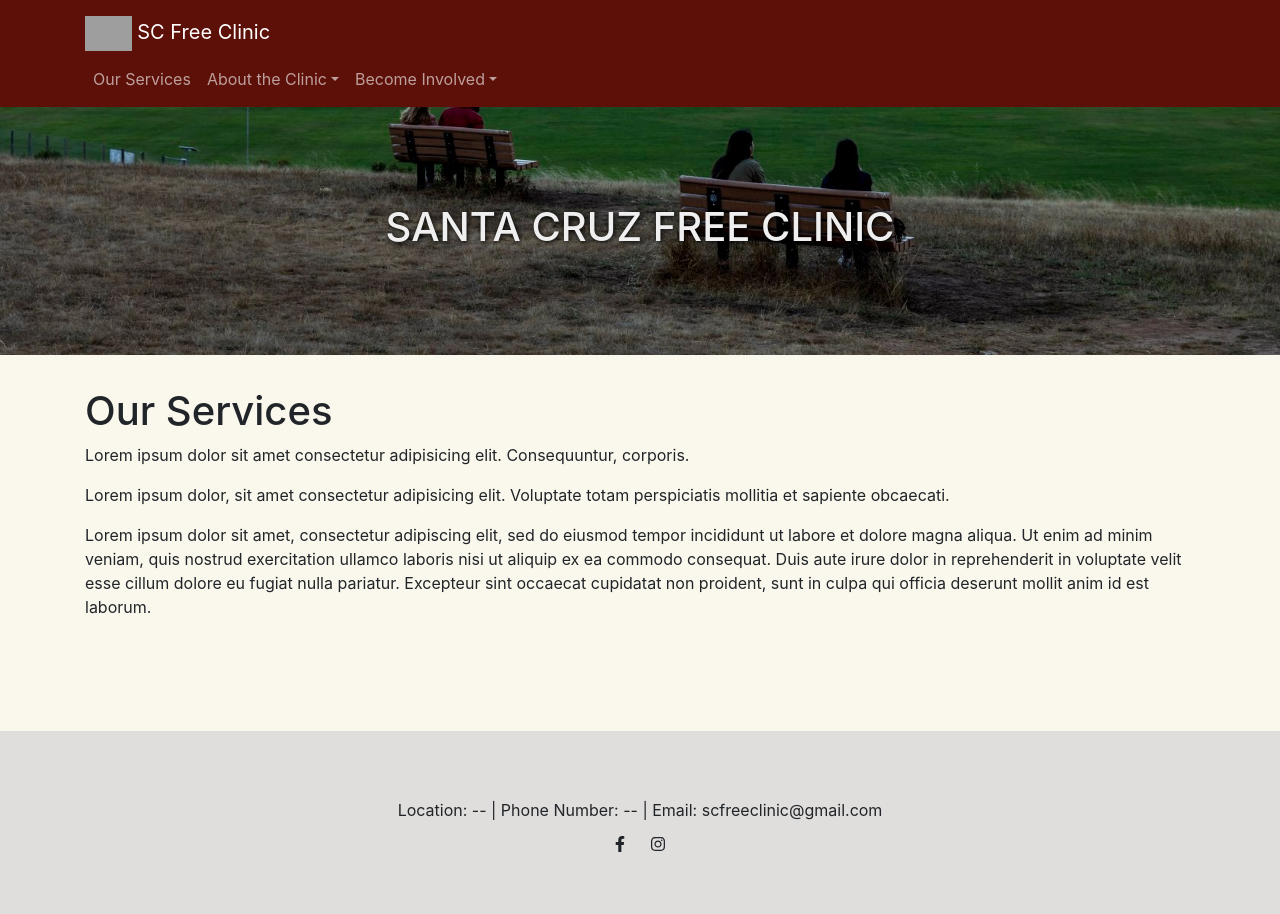
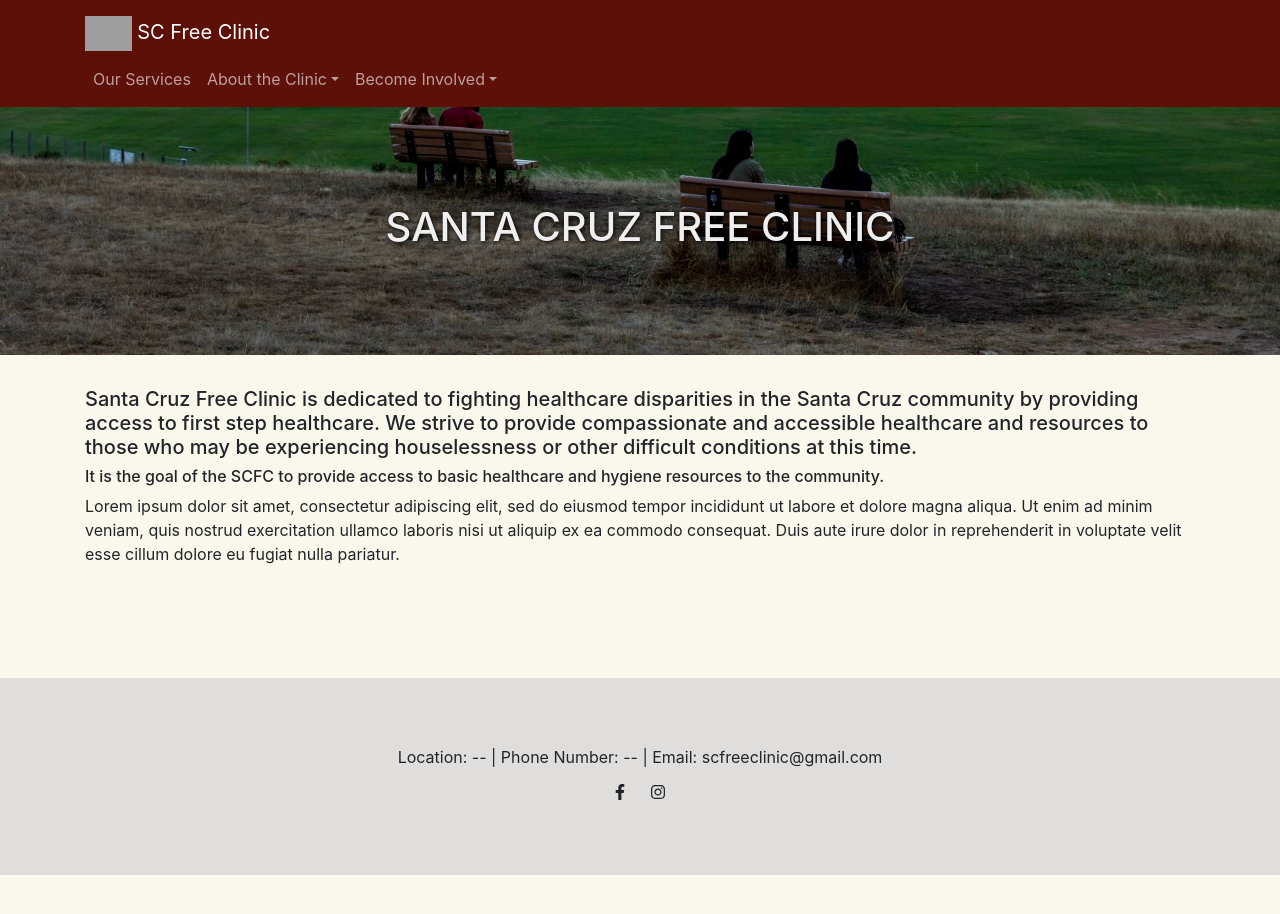
Before and after one commit to scfreeclinic/scfreeclinic, a React (Create React App) app: page / in a window 1280 px wide. Shown: the top 914 px of the page. After the commit the page ends 875 px from the top, so only its background shows below. Built offline with nearby package versions, Linux system fonts and the light colour scheme; grey boxes are pictures that could not be loaded.

Commit message:
renaming files and adding a basename to the router

```diff
--- a/src/App.js
+++ b/src/App.js
@@ -1,7 +1,7 @@
 import React, { Component } from 'react';
 import "./components/FontAwesomeIcon";
 import { BrowserRouter as Router, Switch, Route } from "react-router-dom";
-import { Home } from './Home';
+import { OurServices } from './OurServices';
 import { About } from './About';
 import { OurTeam } from './OurTeam';
 import { NoMatch } from './NoMatch';
@@ -15,14 +15,15 @@ class App extends Component {
   render() {
     return (
       <React.Fragment>
-        <Router>
+        <Router basename={process.env.PUBLIC_URL}>
         <NavigationBar />
         <Jumbotron />
         <Layout>
             <Switch>
-              <Route exact path="/" component={Home} />
+              <Route exact path="/" component={About} />
               <Route path="/about" component={About} />
               <Route path="/ourteam" component={OurTeam} />
+              <Route path="/ourservices" component={OurServices} />
               <Route component={NoMatch} />
             </Switch>
         </Layout>
--- a/src/Home.js
+++ b/src/OurServices.js
@@ -1,6 +1,6 @@
 import React from 'react';
 
-export const Home = () => (
+export const OurServices = () => (
     <div>
         <h1>Our Services</h1>
         <p>Lorem ipsum dolor sit amet consectetur adipisicing elit. Consequuntur, corporis.</p>
```
